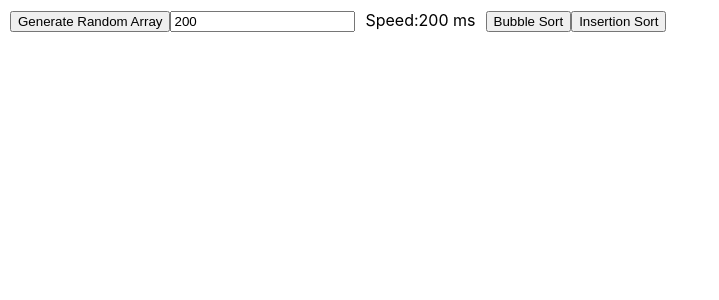
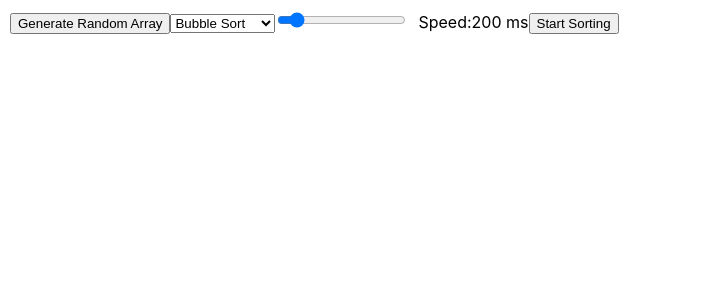
Before and after one commit to suman0771/sorting-visualizer, a React (Create React App) app: page / in a window 1280 px wide. Shown: the top 300 px of the page, without its empty margins (0-719 px from the left). Built offline with nearby package versions, Linux system fonts and the light colour scheme.

Commit message:
Added selection sort and algorithm selector

```diff
--- a/src/App.css
+++ b/src/App.css
@@ -36,3 +36,7 @@
     transform: rotate(360deg);
   }
 }
+
+.array-bar{
+  transition: height 0.3s ease, background-color 0.2s ease;
+}
--- a/src/App.js
+++ b/src/App.js
@@ -5,6 +5,9 @@ import Navbar from "./components/Navbar";
 import ControlPanel from "./components/ControlPanel";
 import ArrayVisualizer from "./components/ArrayVisualizer";
 import { getBubbleSortSteps } from './algorithms/bubbleSort';
+import { getSelectionSteps } from './algorithms/selectionSort';
+import { getInsertionSortSteps } from './algorithms/insertionSort';
+
 
 const PRIMARY_COLOR="blue";
 const COMPARE_COLOR="red";
@@ -14,7 +17,11 @@ function App() {
 
   const [speed, setSpeed]=useState(200);
   const [isSorting, setIsSorting]=useState(false);
+  const [algorithm, setAlgorithm]=useState("bubble");
+
+  //Generate Random array:
   const generateRandomArray=()=>{
+    if(isSorting) return;
     const newArray=[];//temporary array
     for(let i=0;i<30;i++){
       newArray.push(Math.floor(Math.random()*100)+10);//random numbers between 10-109
@@ -33,42 +40,81 @@ function App() {
     setArray(values);
   };
 
-  const animateSteps=(steps)=>{
+  const runAnimation=(steps)=>{
     const bars=document.getElementsByClassName("array-bar");
 
-    for(let i=0;i<steps.length;i++){
-      const step=steps[i];
+    // for(let i=0;i<steps.length;i++){
+    //   const step=steps[i];
+    //   setTimeout(()=>{
+    //     const { type, i:idx1,j:idx2 }=step;
+
+    steps.forEach((step,index)=>{
       setTimeout(()=>{
-        const { type, i:idx1,j:idx2 }=step;
+        const {type,i,j}=step;
+        if(!bars[i] || !bars[j])return;
 
-        if(type=="compare"){
-          bars[idx1].style.background=COMPARE_COLOR;
-          bars[idx2].style.background=COMPARE_COLOR;
+        if(type === "compare"){
+          bars[i].style.backgroundColor=COMPARE_COLOR;
+          bars[j].style.backgroundColor=COMPARE_COLOR;
 
           setTimeout(()=>{
-            bars[idx1].style.background=PRIMARY_COLOR;
-          bars[idx2].style.background=PRIMARY_COLOR;
-          },150);
+            bars[i].style.backgroundColor=PRIMARY_COLOR;
+            bars[j].style.backgroundColor=PRIMARY_COLOR;
+          },speed * 0.6);
         }
-        if(type=="swap"){
-          const tempHeight=bars[idx1].style.height;
-          bars[idx1].style.height=bars[idx2].style.height;
-          bars[idx2].style.height=tempHeight;
+        if(type === "swap"){
+          const temp=bars[i].style.height;
+          bars[i].style.height=bars[j].style.height;
+          bars[j].style.height=temp;
         }
-      },i*speed);
-    }
+      },index * speed);
+    });
+
+    setTimeout(()=>{
+      setIsSorting(false);
+    }, steps.length * speed);
   };
+
+        // if(type=="compare"){
+        //   bars[idx1].style.background=COMPARE_COLOR;
+        //   bars[idx2].style.background=COMPARE_COLOR;
+
+        //   setTimeout(()=>{
+        //     bars[idx1].style.background=PRIMARY_COLOR;
+        //   bars[idx2].style.background=PRIMARY_COLOR;
+        //   },150);
+        // }
+  //       if(type=="swap"){
+  //         const tempHeight=bars[idx1].style.height;
+  //         bars[idx1].style.height=bars[idx2].style.height;
+  //         bars[idx2].style.height=tempHeight;
+  //       }
+  //     },i*speed);
+  //   }
+  // };
 
   const handleBubbleSort=()=>{
     if(isSorting)return;
+
     setIsSorting(true);
     const steps=getBubbleSortSteps(array);
     // console.log("Bubble Sort Steps:",steps);
-    animateSteps(steps);
-    const totalTime=steps.length*speed;
-    setTimeout(()=>{
-      setIsSorting(false);
-    },totalTime);
+    runAnimation(steps);
+  };
+
+  const handleSort=()=>{
+    if(isSorting)return;
+
+    setIsSorting(true);
+    let steps=[];
+    if(algorithm === "bubble"){
+      steps=getBubbleSortSteps(array);
+    }else if(algorithm === "insertion"){
+      steps=getInsertionSortSteps(array);
+    }else{
+      steps=getSelectionSteps(array);
+    }
+    runAnimation(steps);
   };
 
 
@@ -77,7 +123,10 @@ function App() {
         <ControlPanel
         onGenerate={generateRandomArray}
         onCustomInput={setCustomArray}
-        onBubbleSort={handleBubbleSort}
+        onSort={handleSort}
+        // onBubbleSort={handleBubbleSort}
+        algorithm={algorithm}
+        setAlgorithm={setAlgorithm}
         speed={speed}
         setSpeed={setSpeed}
         isSorting={isSorting}
--- /dev/null
+++ b/src/algorithms/selectionSort.js
@@ -0,0 +1,34 @@
+export function getSelectionSteps(array){
+    const arr=array.slice();
+    const steps=[];
+    for(let i=0;i<arr.length;i++){
+        let minIndex=i;
+
+        for(let j=i+1;j<arr.length;j++){
+            //record comparision
+            steps.push({
+                type:"compare",
+                i:minIndex,
+                j:j,
+            });
+
+            if(arr[j]<arr[minIndex]){
+                minIndex=j;
+            }
+        }
+
+        //swap only if needed
+        if(minIndex !== i){
+            steps.push({
+                type:"swap",
+                i:i,
+                j:minIndex,
+            });
+
+            const temp=arr[i];
+            arr[i]=arr[minIndex];
+            arr[minIndex]=temp;
+        }
+    }
+    return steps;
+}
--- a/src/components/ControlPanel.jsx
+++ b/src/components/ControlPanel.jsx
@@ -1,13 +1,30 @@
 import React from "react";
-function ControlPanel({onGenerate, onCustomInput, onBubbleSort,onInsertionSort,speed,setSpeed,isSorting}){
+function ControlPanel({onGenerate,
+    onCustomInput,
+    onSort,
+    algorithm,
+    setAlgorithm,
+    speed,
+    setSpeed,
+    isSorting}){
     return (
         <div style={{padding:"10px"}}>
             <button onClick={onGenerate} disabled={isSorting}>Generate Random Array</button>
 
+            <select
+            value={algorithm}
+            disabled={isSorting}
+            onChange={(e)=>setAlgorithm(e.target.value)}
+            >
+                <option value="bubble">Bubble Sort</option>
+                <option value="insertion">Insertion Sort</option>
+                <option value="selection">Selection Sort</option>
+            </select>
+
             <input
-            type="text"
+            type="range"
             min="50"
-            max="500"
+            max="1500"
             step="50"
             value={speed}
             disabled={isSorting}
@@ -24,12 +41,16 @@ function ControlPanel({onGenerate, onCustomInput, onBubbleSort,onInsertionSort,s
             <span style={{marginLeft:"10px"}}>
                 Speed:{speed} ms
             </span>
-            <button onClick={onBubbleSort} disabled={isSorting} style={{marginLeft:"10px"}}>
+            {/* <button onClick={onBubbleSort} disabled={isSorting} style={{marginLeft:"10px"}}>
                 Bubble Sort
             </button>
             <button onClick={onInsertionSort} disabled={isSorting}>
                 Insertion Sort
-            </button>
+            </button> */}
+
+                <button onClick={onSort} disabled={isSorting}>Start Sorting</button>
+
+
         </div>
     );
 }
```
